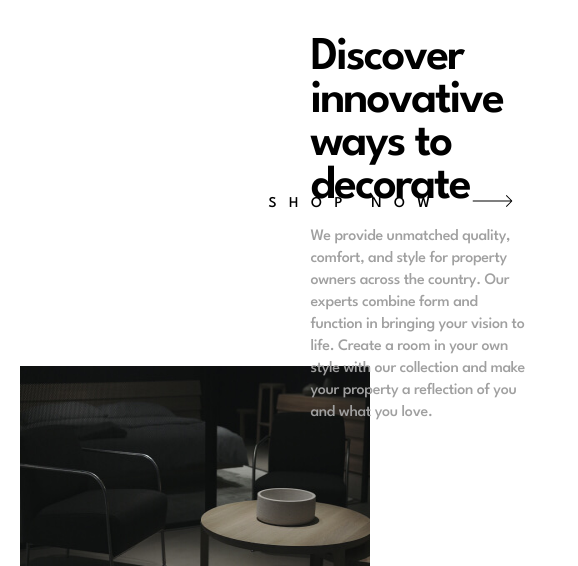
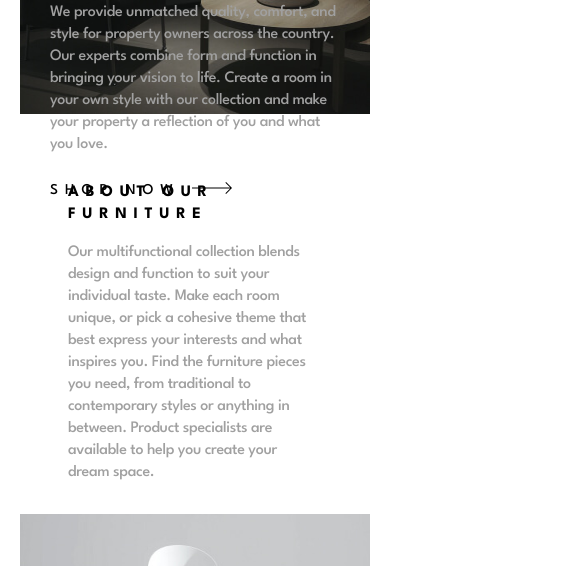
Before and after one commit to Frontendwep-Developer/room-homepage, a plain HTML site: page index.html in a window 390 px wide. Shown: the part 699-1265 px from the top of the page, 578 px wide, since content can reach past the window. Drawn offline with Linux system fonts and the light colour scheme.

Commit message:
Add hero responsive

```diff
--- a/css/styles.css
+++ b/css/styles.css
@@ -33,7 +33,6 @@
   font-style: normal;
   font-display: swap;
 }
-
 
 
 /* GLOBAL */
@@ -135,7 +134,6 @@ margin-right: auto;
   list-style: none;
 }
 
-
 .sitenav__item {
   position: relative;
   padding-top: 8px;
@@ -227,19 +225,13 @@ margin-right: auto;
   display: none;
 }
 
-.toggler {
-}
-.toggler__icon {
-}
-
-
 
 /* SLIDE */
 .slide__content {
   position: relative;
   width: 100%;
-  height: 100%;
   max-width: 400px;
+  margin-bottom: 26px;
 }
 
 .slide__heading {
@@ -254,25 +246,7 @@ margin-right: auto;
 
 .slide__text {
   margin-top: 0;
-  margin-bottom: 26px;
 }
-
-/* SLIDE-BUTTON */
-.slide__button {
-  position: absolute;
-  bottom: 275px;
-  left: 0;
-  z-index: 10;
-}
-
-/* .slide__button {
-  position: relative;
-  bottom: auto;
-  left: auto;
-  margin-top: 30px;
-  width: 100%;
-  max-width: 245px;
-} */
 
 
 /* SLIDER-CONTROLS */
@@ -331,7 +305,6 @@ margin-right: auto;
   height: 13px;
   padding-top: 8px;
   margin-right: 57px;
-
 }
 
 
@@ -340,14 +313,7 @@ margin-right: auto;
   position: relative;
   width: 100%;
   max-width: 600px;
-  padding: 100px 120px 154px;
 }
-
-/* .hero {
-  max-width: 100%;
-  padding: 50px 20px;
-} */
-
 
 .hero__slide {
   position: absolute;
@@ -355,8 +321,6 @@ margin-right: auto;
   visibility: hidden;
   top: 120px;
   left: 100px;
-  width: 100%;
-  height: 100%;
   transition: opacity 0.5s ease;
 }
 
@@ -423,6 +387,7 @@ only screen and (                min-resolution: 2dppx) {
 }
 
 
+/* MAX-WIDTH-1300 */
 @media only screen and (max-width: 1300px) {
   .layout-container {
     display: flex;
@@ -431,29 +396,28 @@ only screen and (                min-resolution: 2dppx) {
     align-items: center;
   }
 
+  /* hero */
   .hero {
     width: 100%;
-    max-width: 800px;
-    padding-bottom: 450px;
-    padding: 68px 48px 450px;
+    max-width: 840px;
   }
 
   .hero__slide {
-    left: 50%;
-    transform: translateX(-50%);
-    width: 90%;
+    left: 0;
+    top: 80px;
+    padding: 0 50px;
   }
 
   .slide__content {
     max-width: 800px;
-    padding: 68px 48px 58px;
   }
 
   .hero__slider-controls {
-    right: 0;
-    top: -81px;
+    top: -80px;
   }
 
+
+  /* about */
   .about__container {
     display: flex;
     flex-direction: column;
@@ -474,22 +438,14 @@ only screen and (                min-resolution: 2dppx) {
     width: 800px;
     height: 500px;
   }
-
 }
 
+
+/* MAX-WIDTH-950 */
 @media only screen and (max-width: 950px) {
-  .hero__slide {
-    left: 50px;
-  }
-
-  .slide__content {
-    max-width: 500px;
-    margin-left: 250px;
-    margin-right: 200px;
-  }
-
-  .slide__button {
-    margin-left: 256px;
+  /* hero */
+  .hero__slider-controls{
+    padding-right: 20px;
   }
 
   .about__img-right {
@@ -508,7 +464,27 @@ only screen and (                min-resolution: 2dppx) {
 }
 
 
+/* MAX-WIDTH-630 */
+@media only screen and (max-width: 630px) {
+  .slide__heading {
+    font-size: 40px;
+    letter-spacing: -1.67px;
+  }
+
+
+  .hero__slider-controls {
+    top: -70px;
+  }
+  .slider-controls__button {
+    width: 70px;
+    height: 70px;
+}
+}
+
+
+/* MAX-WIDTH-530 */
 @media only screen and (max-width: 530px) {
+  /* header */
   .header {
     position: relative;
     z-index: 1;
@@ -553,7 +529,6 @@ only screen and (                min-resolution: 2dppx) {
     border: 0;
   }
 
-
   .header__sitenav-toggler[aria-expanded="true"] .menu-icon {
     display: none;
   }
@@ -573,7 +548,7 @@ only screen and (                min-resolution: 2dppx) {
     display: none;
     width: 20px;
     height: 14px;
-  stroke: var(--brown); /* Yoki #fff - dizaynga qarab */
+    stroke: var(--brown);
     stroke-width: 2;
   }
 
@@ -591,6 +566,8 @@ only screen and (                min-resolution: 2dppx) {
     padding-left: 24px;
   }
 
+
+  /* sitenav */
   .sitenav__list {
     flex-direction: column;
   }
@@ -607,8 +584,6 @@ only screen and (                min-resolution: 2dppx) {
     opacity: 0.4;
   }
 
-
-
   .sitenav__item:not(:last-child) {
     margin-right: 0;
   }
@@ -617,18 +592,25 @@ only screen and (                min-resolution: 2dppx) {
     color: var(--black);
   }
 
+
+  /* hero */
   .hero__slide {
-    margin-left: 100px;
+    top: 70px;
+    padding-left: 38px;
+    padding-right: 38px;
   }
 
-  .slide__content {
-    max-width: 400px;
+  .hero__slider-controls {
+    z-index: 999;
   }
 
-  .slide__button {
-    margin-left: 256px;
+  .button__text {
+    margin-right: 12px;
+    letter-spacing: 7px;
   }
 
+
+  /* about */
   .about__img-right {
     width: 420px;
     height: 266px;
@@ -643,3 +625,29 @@ only screen and (                min-resolution: 2dppx) {
     height: 266px;
   }
 }
+
+
+/* MAX-WIDTH-430 */
+@media only screen and (max-width: 430px) {
+  .hero__slide {
+    padding-left: 30px;
+    padding-right: 30px;
+  }
+  .slide__heading {
+    font-size: 35px;
+  }
+}
+
+
+/* MAX-WIDTH-330 */
+@media only screen and (max-width: 330px) {
+  .hero__slide {
+    top: 60px;
+    padding-left: 10px;
+    padding-right: 10px;
+  }
+
+  .slide__heading {
+    font-size: 30px;
+  }
+}
```
Also changed, not shown: js/main.js (+0 -18 lines), css/normalize.css. Lines whose indentation alone changed are shown as unchanged.
